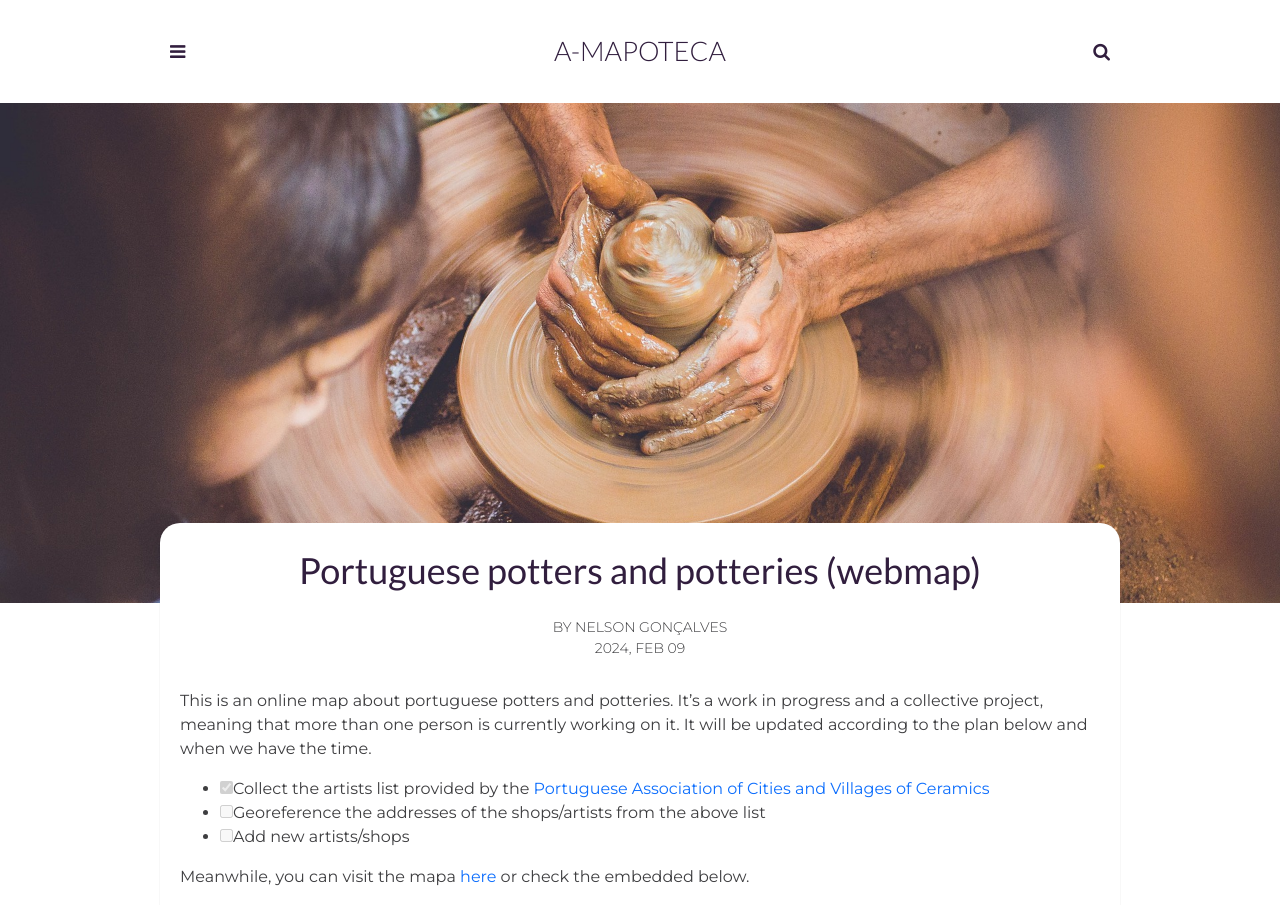
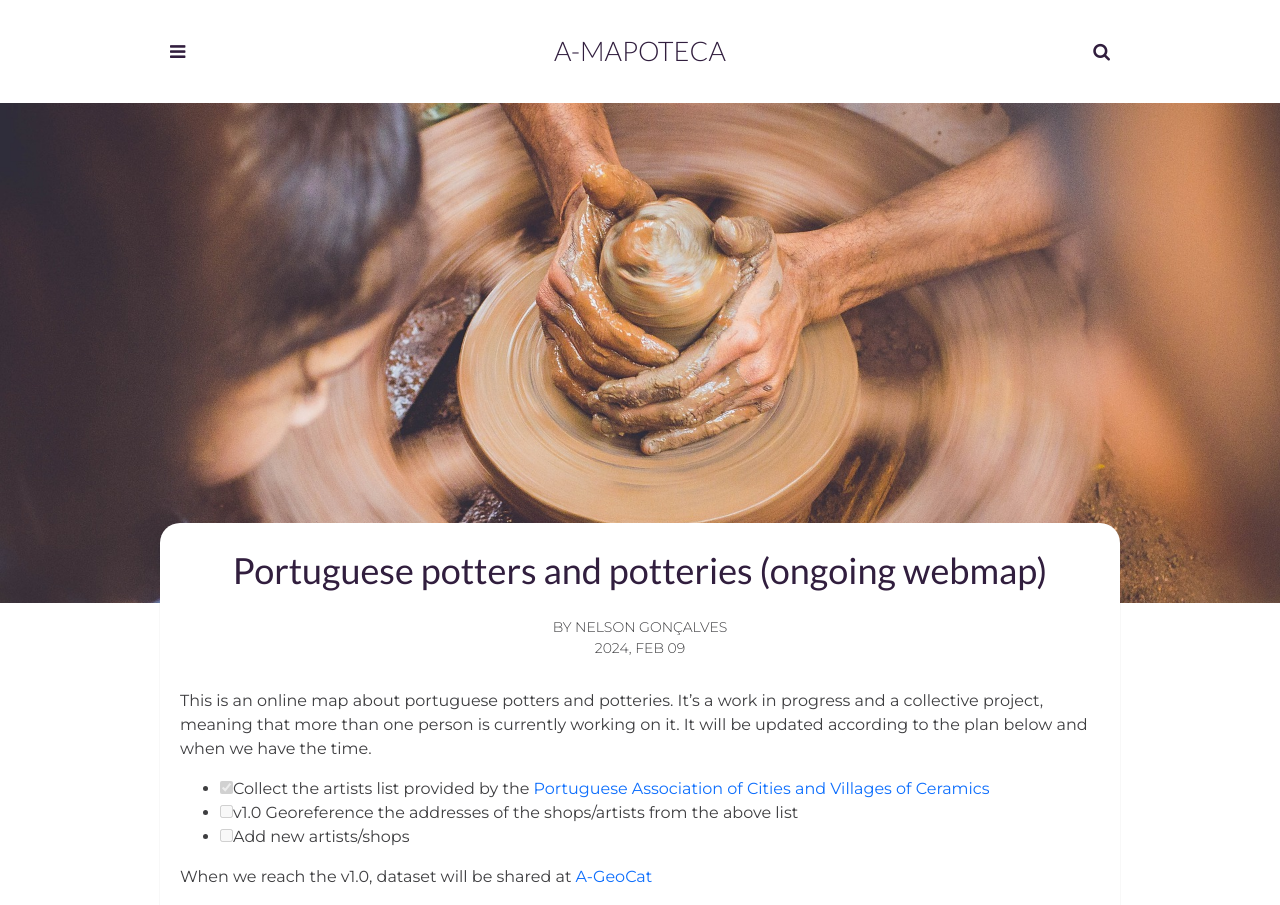
Before and after one commit to projetoalfobre/a-mapoteca, a Jekyll site: the page built from _posts/2024-02-09-mapa-das-olarias-e-ceramistas.markdown, in a window 1280 px wide. Shown: the top 905 px of the page. Built offline with Jekyll 4.4.1, drawn with Linux system fonts in a browser that asks for light colours; some of the changed text lies outside the part shown; grey boxes are pictures that could not be loaded.

Commit message:
Update 2024-02-09-mapa-das-olarias-e-ceramistas.markdown

```diff
--- a/_posts/2024-02-09-mapa-das-olarias-e-ceramistas.markdown
+++ b/_posts/2024-02-09-mapa-das-olarias-e-ceramistas.markdown
@@ -1,21 +1,23 @@
 ---
 layout: post
-title: Portuguese potters and potteries (webmap)
+title: Portuguese potters and potteries (ongoing webmap)
 map-title: Ceramistas e Oleiros de Portugal
 date: 2024-02-09 13:32:20 +0300
 description: This is a map about ceramics pottery makers. # Add post description (optional)
 img: pottery.jpg # Add image post (optional)
-tags: [Webmap, Pottery, Ceramics, Portugal, Culture, Arts]
+tags: [Webmap, WIP, Pottery, Ceramics, Portugal, Culture, Arts]
 author: Nelson Gonçalves
 ---
 
 This is an online map about portuguese potters and potteries. It's a work in progress and a collective project, meaning that more than one person is currently working on it. It will be updated according to the plan below and when we have the time.
 
 - [x] Collect the artists list provided by the [Portuguese Association of Cities and Villages of Ceramics](https://ceramicadeportugal.pt/)
-- [ ] Georeference the addresses of the shops/artists from the above list
+- [ ] v1.0 Georeference the addresses of the shops/artists from the above list
 - [ ] Add new artists/shops
 
-Meanwhile, you can visit the mapa [here](https://umap.openstreetmap.fr/en/map/ceramistas-e-oleiros-de-portugal_1021961#7/40.019/-6.976) or check the embedded below.
+When we reach the v1.0, dataset will be shared at [A-GeoCat](https://a-geocat.alfobre.com/)
+
+Meanwhile, you can visit the map [here](https://umap.openstreetmap.fr/en/map/ceramistas-e-oleiros-de-portugal_1021961#7/40.019/-6.976) or check the embedded below.
 
 
 <iframe width="100%" height="500px" frameborder="0" allowfullscreen allow="geolocation" src="//umap.openstreetmap.fr/en/map/ceramistas-e-oleiros-de-portugal_1021961?scaleControl=true&miniMap=false&scrollWheelZoom=true&zoomControl=true&editMode=disabled&moreControl=true&searchControl=null&tilelayersControl=null&embedControl=null&datalayersControl=true&onLoadPanel=undefined&captionBar=false&captionMenus=true"></iframe>
```
